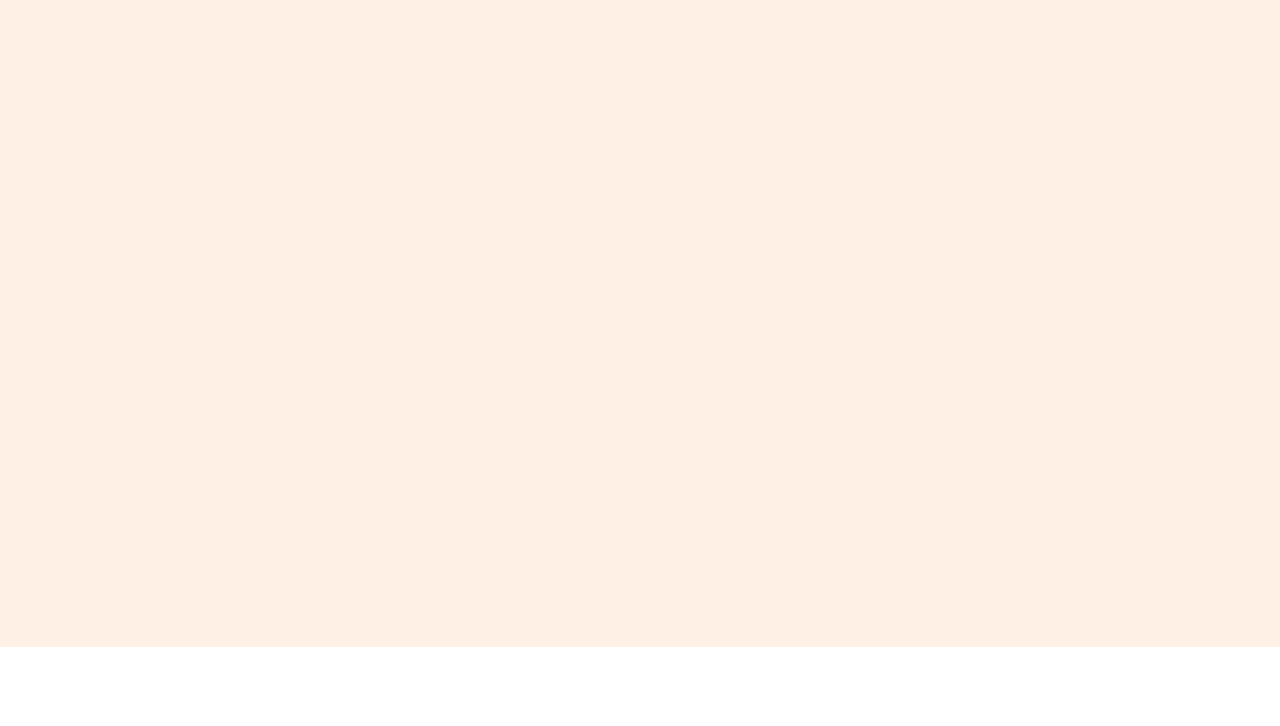
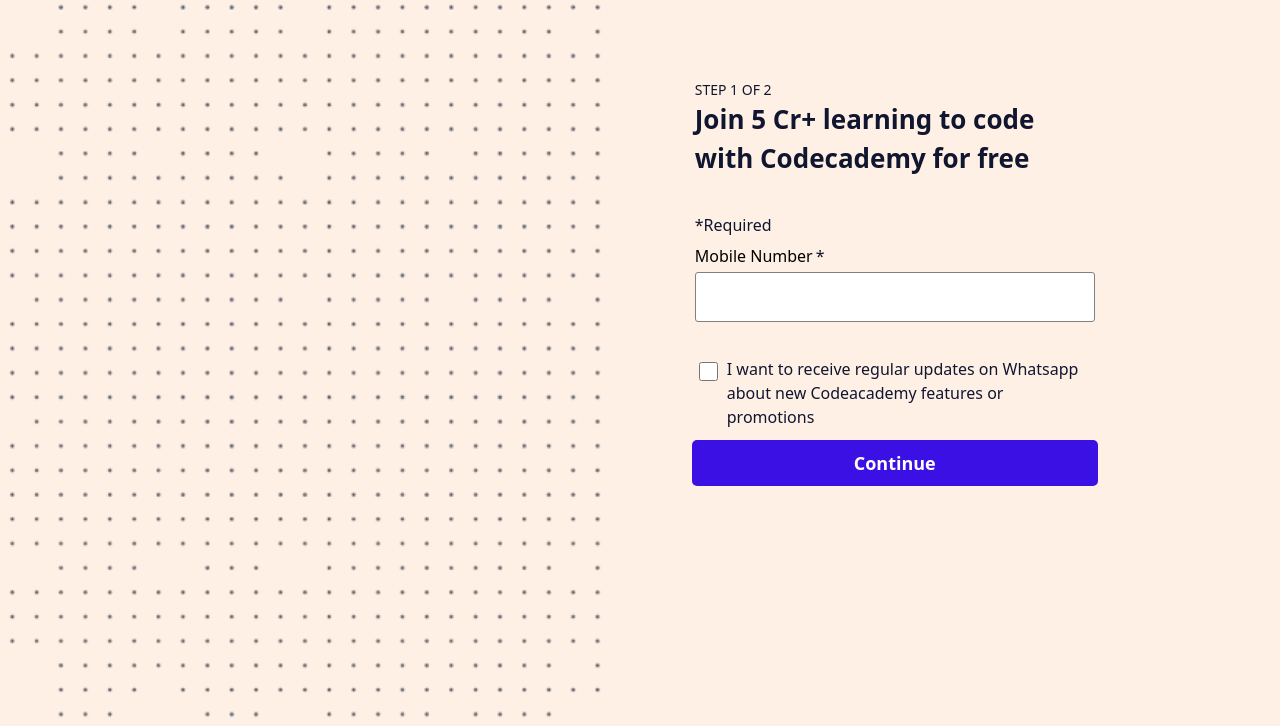
Before and after one commit to jj-9901/codeacademy_clone, a plain HTML site: page index.html in a window 1280 px wide. Shown: the part 84-810 px from the top of the page. Drawn offline with Linux system fonts and the light colour scheme.

Commit message:
Design the 'join-coding' division of Section-1

```diff
--- a/index.html
+++ b/index.html
@@ -32,7 +32,23 @@
 
             </div>
             <div class="join-coding">
+                <div>
+                    <span class="step-span">Step 1 of 2</span>
+                    <h1>Join 5 Cr+ learning to code with Codecademy for free</h1>
+                    <div class="ask-for-phone">
+                    <span>*Required</span>
+                    <!-- <div class="input-label"> -->
+                        <label>Mobile Number<span>*</span></label>
+                    <!-- </div> -->
+                    <input name="Mobile" role="text">
 
+                    <div class="want-updates">
+                        <label><input type="checkbox" id="want-updates"><span>I want to receive regular updates on Whatsapp about new Codeacademy features or promotions</span></label>
+                    </div>
+                    <button id="continue">Continue</button>
+                </div>
+
+                </div>
             </div>
         </div>
     </main>
--- a/style.css
+++ b/style.css
@@ -16,6 +16,7 @@
     justify-content: center;
     align-items: center;
     transition:  background-color .2s ease-in-out, border-bottom 1s ease-in-out;
+    z-index: 1000;
 }
 
 .nav-bar{
@@ -94,4 +95,169 @@
     width:100%;
     background-color: #FFF0E5;
     display: flex;
+    position: absolute;
+    top: 79px;
 }
+
+
+
+.section-1 .hero-carousel{
+    width: 674.5px;
+    height:100%;
+    background: url("images/istockphoto-669922594-612x612-removebg-preview.png");
+    background-size: cover;
+}
+
+.section-1 .join-coding{
+    width: 674.5px;
+    height:100%;
+    padding: 0 96px 0 0;
+    display: flex;
+    flex-direction: column;
+    align-items: center;
+    justify-content: center;
+}
+
+.section-1 .join-coding div{
+    width: 578.5px;
+    height: 489px;
+    padding: 64px 32px 0;
+    display: flex;
+    flex-direction: column;
+    align-items: center;
+    justify-content: center;
+    margin-bottom: 110px;
+
+}
+
+.section-1 .join-coding div h1{
+    color: #10162F;
+    font-size: 26px;
+    margin: 0 0 32px;
+    width:400px;
+    height: 78px;
+    font-weight: 600;
+}
+
+.section-1 .join-coding div span.step-span{
+    color: #10162F;
+    text-transform: uppercase;
+    font-size: 14px;
+    width:400px;
+    height:21px;
+}
+
+.section-1 .join-coding div .ask-for-phone{
+    display: flex;
+    flex-direction: column;
+    width:400px;
+    height:278px;
+    /* margin-top: -50px; */
+    align-items: center;
+    padding: 0;
+}
+
+.section-1 .join-coding div .ask-for-phone span{
+    width:400px;
+    height:24px;
+    font-size: 16px;
+    color: #10162F;
+    text-transform: none;
+    font-weight: 450;
+    margin:3px;
+}
+
+.section-1 .join-coding div .ask-for-phone label{
+    width:400px;
+    height:24px;
+    font-size: 16px;
+    text-align: left;
+    font-weight: 450;
+    margin:4px;
+}
+
+/* .section-1 .join-coding div .ask-for-phone .input-label{
+        width:400px;
+        height:24px;
+        margin:0 0 4px;
+        text-align: left;
+        /* display: flex; */
+ */
+
+.section-1 .join-coding div .ask-for-phone label span{
+    width:7.77px;
+    height:24px;
+}
+.section-1 .join-coding div .ask-for-phone input{
+    width: 400px;
+    height:50px;
+    padding: 12px 0px 12px 8px;
+    border-radius: 3px;
+    border: .5px solid grey;
+}
+
+.section-1 .join-coding div .ask-for-phone .want-updates{
+    width:400px;
+    height:96px;
+    padding: 0 0 8px;
+    margin-top: 12px;
+}
+.section-1 .join-coding div .ask-for-phone .want-updates label{
+    display: flex;
+    width:392px;
+    height:80px;
+    padding:16px 0;
+    position: relative;
+}
+
+.section-1 .join-coding div .ask-for-phone #want-updates{
+    width: 19px;
+    height: 19px;
+    /* height: 15px; */
+    position: absolute;
+    top:24px;
+    border-radius: 1px;
+    accent-color: #3A10E5;
+    cursor: pointer;
+    /* appearance: none; */
+    /* border:1px solid black ; */
+    /* margin:.5px 5px; */
+    /* border:none; */
+    display:inline-block;
+}
+
+.section-1 .join-coding div .ask-for-phone .want-updates label span{
+    width:362px;
+    height:48px;
+    font:16px;
+    font-weight: 450;
+    margin-left: 28px;
+}
+
+.section-1 .join-coding #continue{
+    width:406px;
+    height:46px;
+    background-color: #3A10E5;
+    color:white;
+    border-radius: 5px;
+    border:none;
+    font-size: 18px;
+    font-weight: 700;
+    padding: 10px 15px;
+    margin-top: -100px;
+}
+
+
+
+
+
+
+
+
+
+
+
+
+/* #want-updates:hover{
+    outline: .5px solid #3A10E5;
+} */
```
Also changed, not shown: images/istockphoto-669922594-612x612-removebg-preview.png (added).
